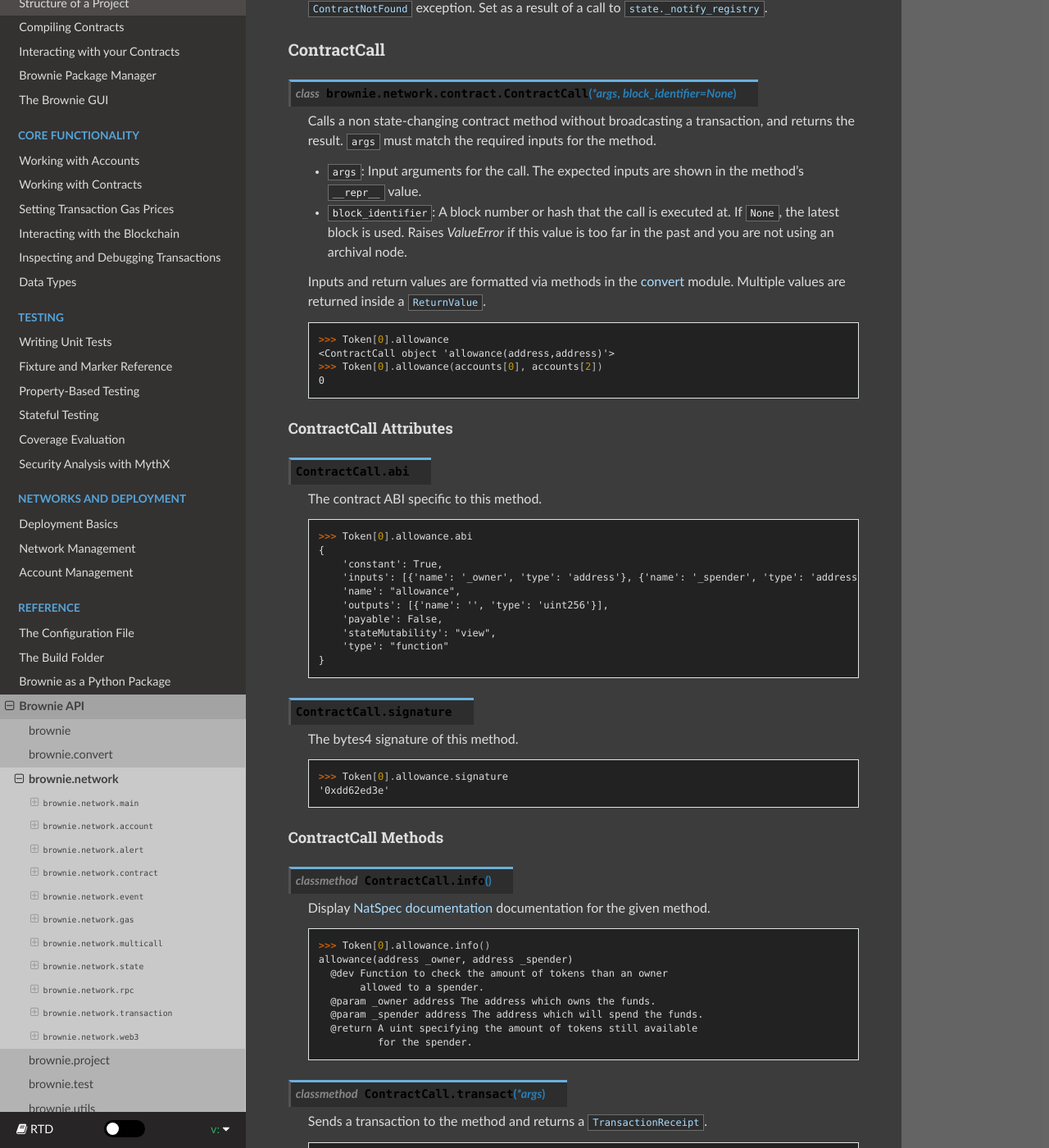
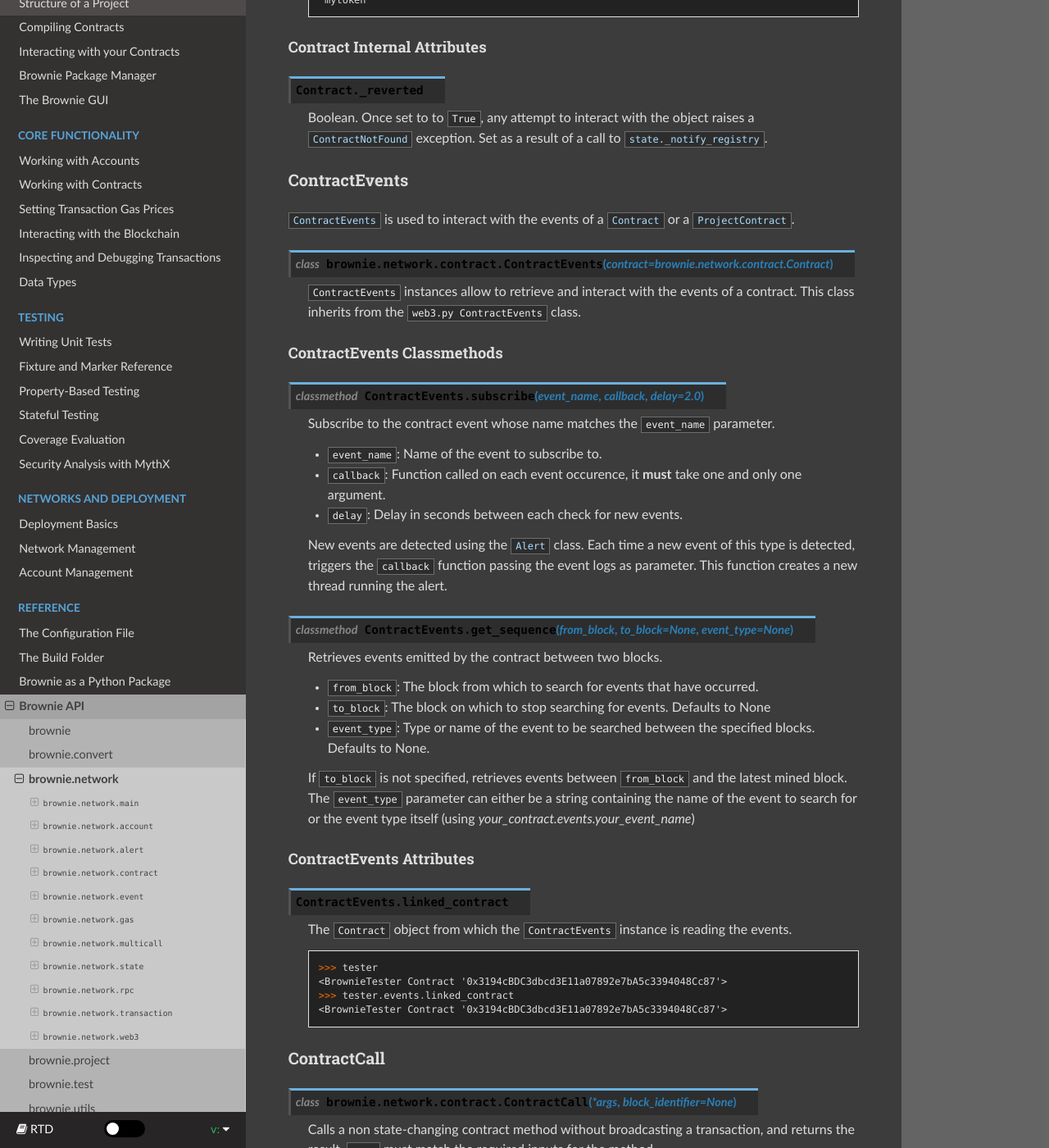
Before and after one commit to eth-brownie/brownie, a Sphinx documentation site: the page built from docs/api-network.rst, in a window 1280 px wide and 1400 px high, scrolled down 21888 px. Shown: the whole window at 82% size. Built offline with Sphinx 7.4.7 and the Read the Docs theme 2.0.0, drawn with Linux system fonts in a browser that asks for light colours; some of the changed text lies outside the part shown.

Commit message:
Documentation

```diff
--- a/docs/api-network.rst
+++ b/docs/api-network.rst
@@ -1026,6 +1026,16 @@
         >>> Token[0].tx
         <Transaction object '0xcede03c7e06d2b4878438b08cd0cf4515942b3ba06b3cfd7019681d18bb8902c'>
 
+
+.. py:attribute:: Contract.events
+
+    The :func:`ContractEvents <brownie.network.contract.ContractEvents>` instance linked to the deployed contract.
+
+    .. code-block:: python
+
+        >>> Token[0].events
+        <brownie.network.contract.ContractEvents object at 0x000001CF03C8BB50>
+
 Contract Methods
 ****************
 
@@ -1061,6 +1071,56 @@
 .. py:attribute:: Contract._reverted
 
     Boolean. Once set to to ``True``, any attempt to interact with the object raises a :func:`ContractNotFound <brownie.exceptions.ContractNotFound>` exception. Set as a result of a call to :func:`state._notify_registry <brownie.network.state._notify_registry>`.
+
+ContractEvents
+--------------
+
+:func:`ContractEvents <brownie.network.contract.ContractEvents>` is used to interact with the events of a :func:`Contract <brownie.network.contract.Contract>` or a :func:`ProjectContract <brownie.network.contract.ProjectContract>`.
+
+.. py:class:: brownie.network.contract.ContractEvents(contract=brownie.network.contract.Contract)
+
+    ``ContractEvents`` instances allow to retrieve and interact with the events of a contract.
+    This class inherits from the :func:`web3.py ContractEvents <https://web3py.readthedocs.io/en/stable/contracts.html?highlight=ContractEvents#web3.contract.ContractEvents>` class.
+
+ContractEvents Classmethods
+***************************
+
+.. py:classmethod:: ContractEvents.subscribe(event_name, callback, delay=2.0)
+
+    Subscribe to the contract event whose name matches the ``event_name`` parameter.
+
+    * ``event_name``: Name of the event to subscribe to.
+    * ``callback``: Function called on each event occurence, it **must** take one and only one argument.
+    * ``delay``: Delay in seconds between each check for new events.
+
+    New events are detected using the :func:`Alert <brownie.network.alert.Alert>` class.
+    Each time a new event of this type is detected, triggers the ``callback`` function passing the event logs as parameter.
+    This function creates a new thread running the alert.
+
+.. py:classmethod:: ContractEvents.get_sequence(from_block, to_block=None, event_type=None)
+
+    Retrieves events emitted by the contract between two blocks.
+
+    * ``from_block``: The block from which to search for events that have occurred.
+    * ``to_block``: The block on which to stop searching for events. Defaults to None
+    * ``event_type``: Type or name of the event to be searched between the specified blocks. Defaults to None.
+
+    If ``to_block`` is not specified, retrieves events between ``from_block`` and the latest mined block.
+    The ``event_type`` parameter can either be a string containing the name of the event to search for or the event type itself (using `your_contract.events.your_event_name`)
+
+ContractEvents Attributes
+*************************
+
+.. py:attribute:: ContractEvents.linked_contract
+
+    The ``Contract`` object from which the ``ContractEvents`` instance is reading the events.
+
+    .. code-block:: python
+
+        >>> tester
+        <BrownieTester Contract '0x3194cBDC3dbcd3E11a07892e7bA5c3394048Cc87'>
+        >>> tester.events.linked_contract
+        <BrownieTester Contract '0x3194cBDC3dbcd3E11a07892e7bA5c3394048Cc87'>
 
 ContractCall
 ------------
```
Also changed, not shown: 1 other file.
